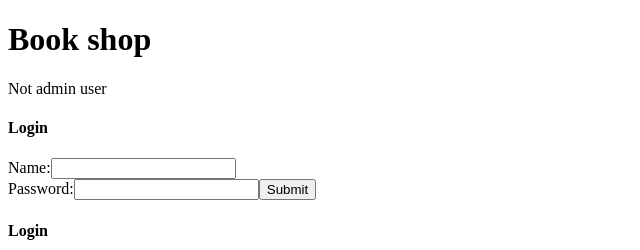
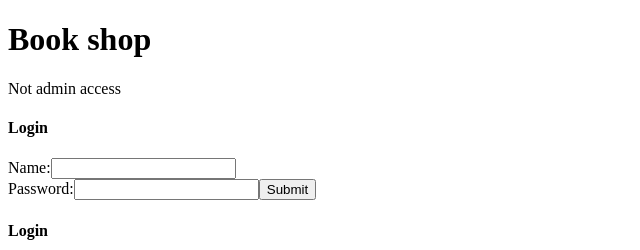
Before and after one commit to elisa-mamolo/exam, a React (Create React App) app in the folder client/: page /login in a window 1280 px wide. Shown: the top 250 px of the page, without its empty margins (0-640 px from the left). Built offline with nearby package versions, Linux system fonts and the light colour scheme; no server answers.

Commit message:
sometimes login doesn't work and have tp clean the url

```diff
--- a/client/src/App.js
+++ b/client/src/App.js
@@ -1,11 +1,11 @@
 import React, {Component} from 'react';
+import { Link, Router } from "@reach/router";
 import Admin from "./Admin";
 import Categories from "./Categories";
 import Category from "./Category";
 import AuthService from './AuthService';
 import Login from "./Login";
 import Navigation from "./Navigation";
-import { Router } from "@reach/router"
 
 class App extends Component {
 
@@ -25,12 +25,12 @@ class App extends Component {
                 password: "123",
                 admin: true
             },
-        {
+       /* {
             //replace with login component that targets the state
             username: "giulia",
-            password: "password",
+                password: "password",
             admin: false
-        },]
+        }*/]
         };
     }
     componentDidMount() {
@@ -138,6 +138,9 @@ class App extends Component {
     }
 
     render() {
+
+        console.log(this.state.userCredentials.admin);
+
         return (
 
             <React.Fragment>
@@ -145,7 +148,7 @@ class App extends Component {
 
                 <div className="container">
 
-                    {(this.Auth.getUsername() === "elisa") ? <Navigation></Navigation> : 'Not admin user'}
+                    {this.state.userCredentials.admin ? <Navigation></Navigation> : 'Not admin access'}
 
 
 
--- a/client/src/Categories.js
+++ b/client/src/Categories.js
@@ -1,6 +1,5 @@
 import React, {Component} from 'react';
 import {Link} from "@reach/router";
-
 
 class Categories extends Component {
 
@@ -17,7 +16,7 @@ class Categories extends Component {
                             )}
                         </ol>
                         {/*<AskCategory askCategory={(category) => this.props.askCategory(category)}></AskCategory>*/}
-
+                        {/*<Link to="/">Go back to categories</Link>*/}
                     </React.Fragment>
                 );
 }
--- a/client/src/Category.js
+++ b/client/src/Category.js
@@ -1,6 +1,5 @@
 import React, {Component} from 'react';
 import {Link} from "@reach/router";
-
 class Category extends Component {
 
     render() {
@@ -34,7 +33,7 @@ class Category extends Component {
                 <ul>
                     {question.answers.length === 0 ? <p>No Answers!</p> : list}
                 </ul>
-                }
+                */}
                 {content}
                 {/*<AnswerCategory
                     addBook={(id, book) => this.props.addBook(id, book)}>
--- a/client/src/Login.js
+++ b/client/src/Login.js
@@ -1,12 +1,13 @@
 import React, {Component} from 'react';
-
 class Login extends Component {
 
     constructor(props) {
         super(props);
         this.state = {
                 username: "",
-                password: "",
+                password: ""
+
+
         }
     }
 
--- a/client/src/Navigation.js
+++ b/client/src/Navigation.js
@@ -6,8 +6,10 @@ class Navigation extends Component {
 
     render() {
         return (
+            <div>
+            <Link to="/admin">ADMIN AREA</Link>
 
-                <Link to="/admin">Admin area</Link>
+            </div>
 
         );
     }
```
